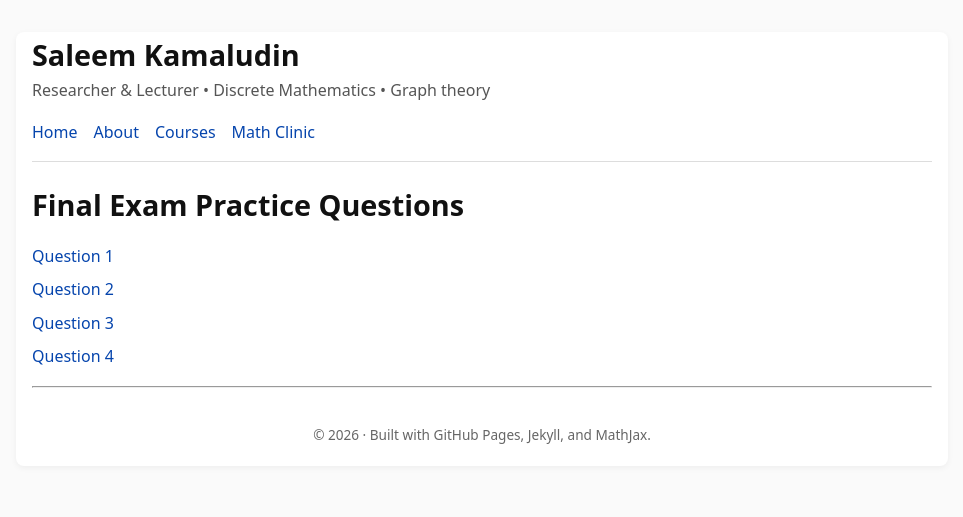
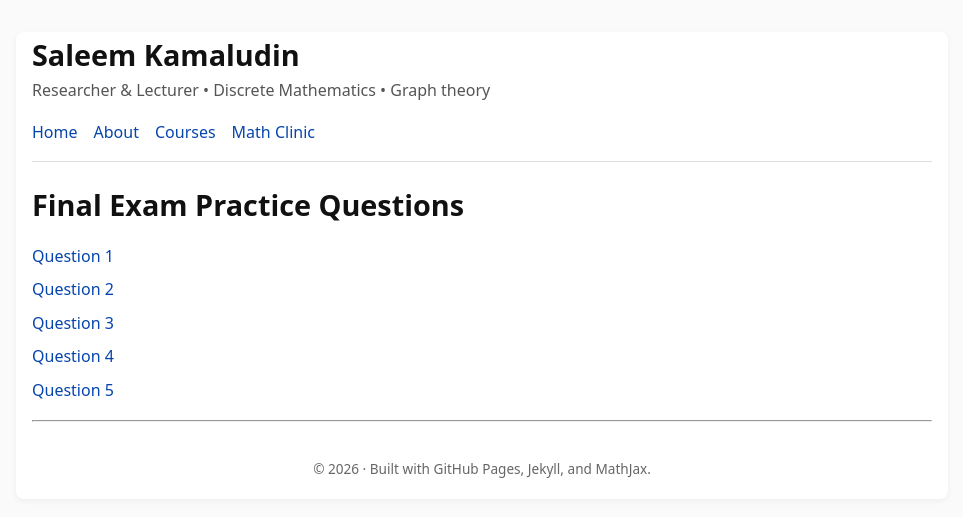
Before and after one commit to SaleemKamaludin/SaleemKamaludin.github.io, a Jekyll site: the page built from courses/comp1604/final-exam-practice/index.md, in a window 1280 px wide. Shown: the top 517 px of the page, without its empty margins (158-1121 px from the left). Built offline with Jekyll 4.4.1, drawn with Linux system fonts in a browser that asks for light colours.

Commit message:
Update index.md

```diff
--- a/courses/comp1604/final-exam-practice/index.md
+++ b/courses/comp1604/final-exam-practice/index.md
@@ -10,4 +10,5 @@ title: Final Exam Practice Questions
   <a class="btn" href="{{ '/courses/comp1604/final-exam-practice/question-2/' | relative_url }}">Question 2</a>
   <a class="btn" href="{{ '/courses/comp1604/final-exam-practice/question-3/' | relative_url }}">Question 3</a>
   <a class="btn" href="{{ '/courses/comp1604/final-exam-practice/question-4/' | relative_url }}">Question 4</a>
+    <a class="btn" href="{{ '/courses/comp1604/final-exam-practice/question-5/' | relative_url }}">Question 5</a>
 </div>
```
